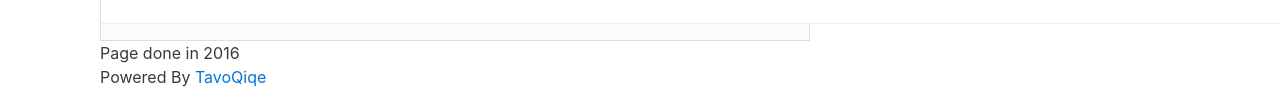
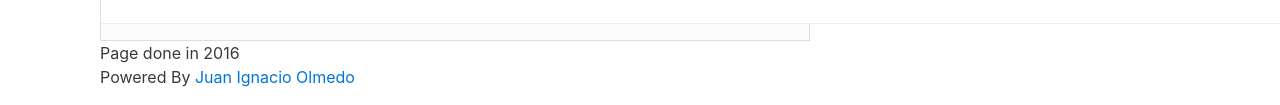
Before and after one commit to juanignacioolmedo/proyectoFinal, a plain HTML site: page index.html in a window 1280 px wide. Shown: the part 1417-1522 px from the top of the page. Drawn offline with nearby package versions, Linux system fonts and the light colour scheme.

Commit message:
Cambio link de fb

```diff
--- a/index.html
+++ b/index.html
@@ -400,7 +400,7 @@
         <div class="content-footer">
           <p>
             Page done in 2016 <br>
-            Powered By <a href="https://www.facebook.com/tavo.qiqe.lucero" target="_blank">TavoQiqe</a>
+            Powered By <a href="https://www.facebook.com/" target="_blank">Juan Ignacio Olmedo</a>
           </p>
         </div>
       </div>
```
